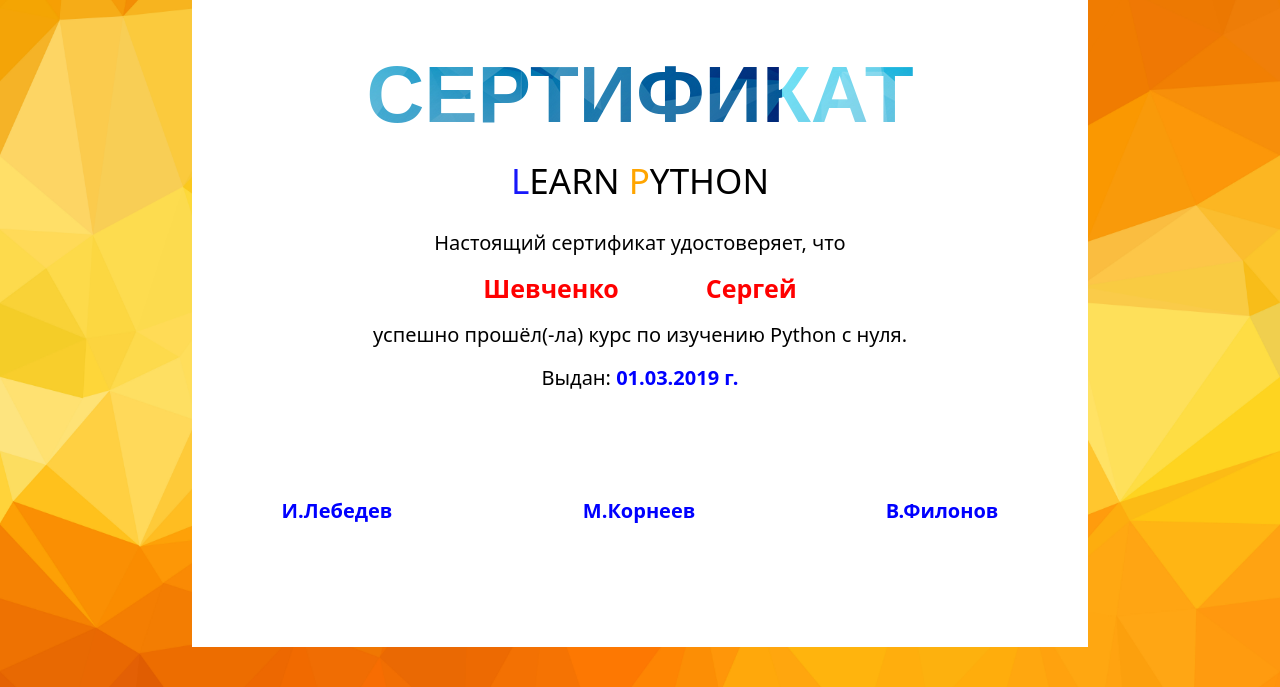
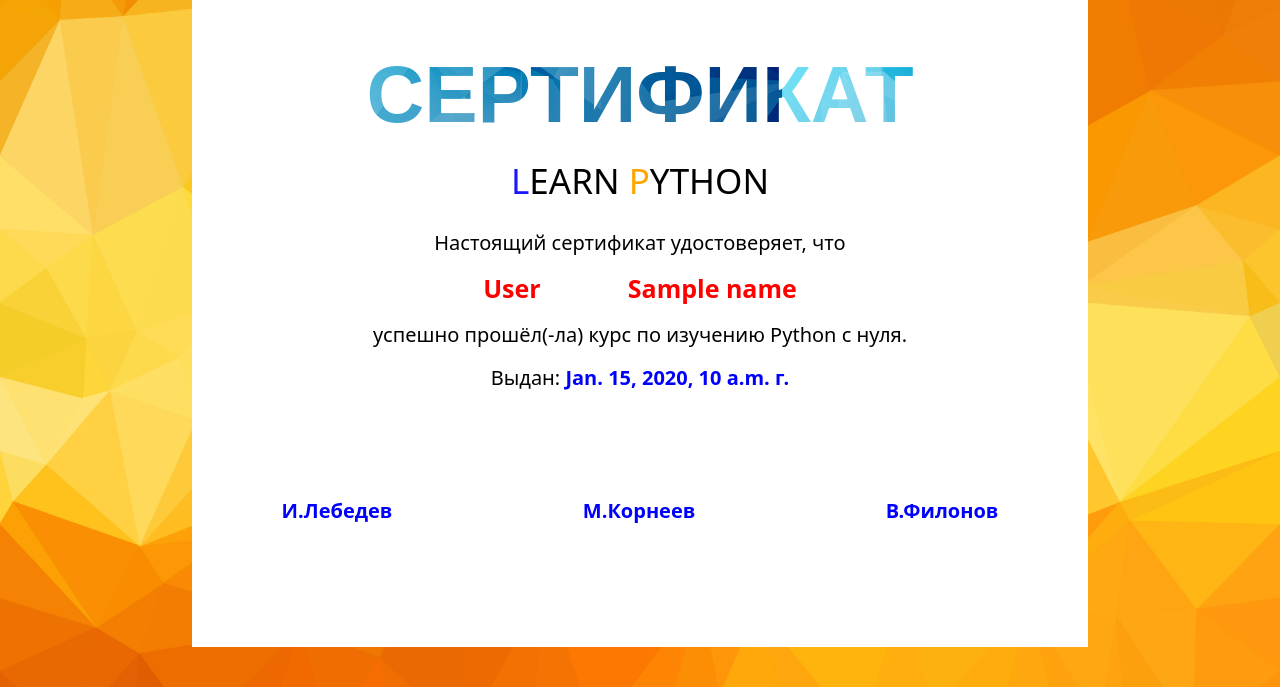
Before and after one commit to sergiishevchenko/pdf-converter, a Django app: template converter/templates/diploma.html in a window 1280 px wide. Shown: the part 65-752 px from the top of the page. Run offline with Django 3.2, Linux system fonts and the light colour scheme; the template is opened without the code that fills it: most values are stand-ins (such as "Sample title", 1, 10 or a date in 2020).

Commit message:
-> name, surname and data

```diff
--- a/converter/templates/diploma.html
+++ b/converter/templates/diploma.html
@@ -17,11 +17,11 @@
                 <div class="diploma-header"><span style="color:rgb(24, 24, 250);">L</span>EARN <span style="color: orange">P</span>YTHON</div>
                 <div class="diploma-text" style="margin-top: 30px">Настоящий сертификат удостоверяет, что</div>
                 <div class="diploma-block">
-                    <div class="diploma-block__item">Шевченко</div>
-                    <div class="diploma-block__item">Сергей</div>
+                    <div class="diploma-block__item">{{ surname }}</div>
+                    <div class="diploma-block__item">{{ name }}</div>
                 </div>
                 <div class="diploma-text">успешно прошёл(-ла) курс по изучению Python с нуля.</div>
-                <div class="diploma-text">Выдан: <span style="color:blue; font-weight: 600;">01.03.2019 г.<span></div>
+                <div class="diploma-text">Выдан: <span style="color:blue; font-weight: 600;">{{ date }} г.<span></div>
                 <div class="diploma-signatures">
                     <div class="diploma-signatures__item">
                         <div class="diploma-signatures__item-signature"></div>
```
